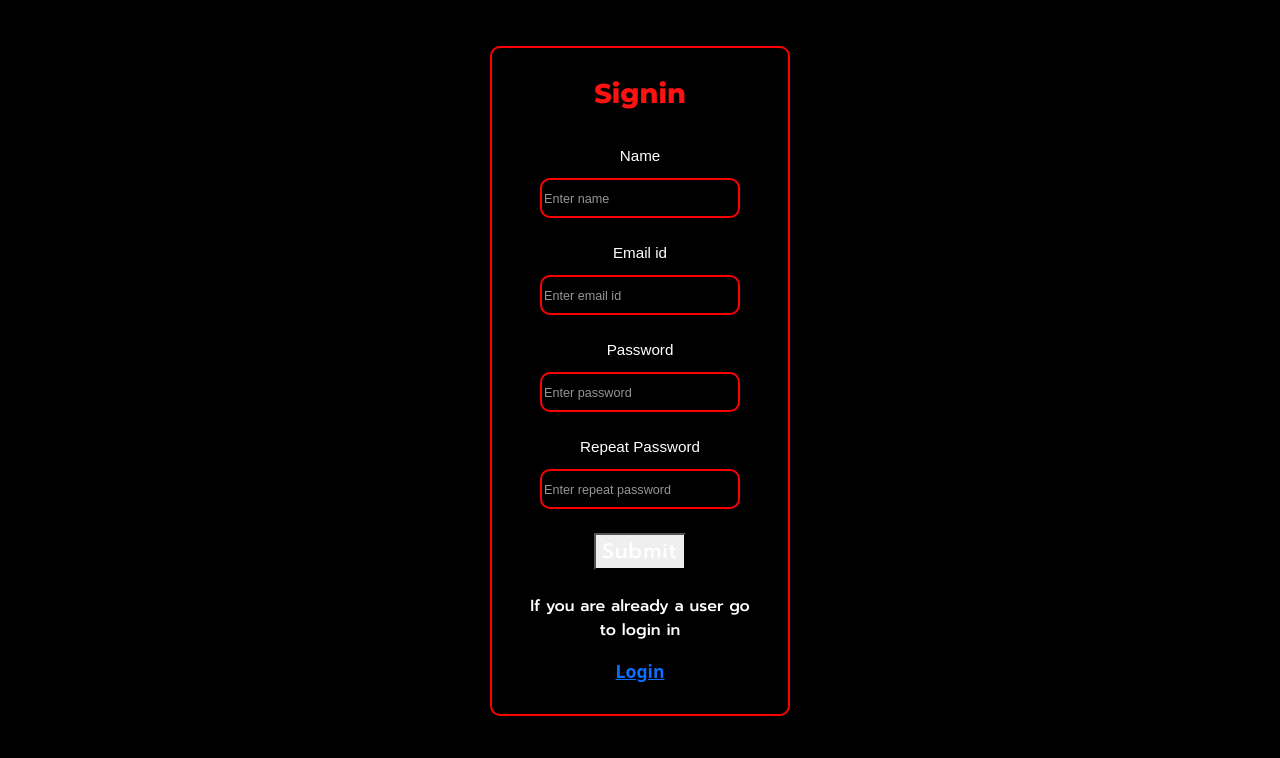
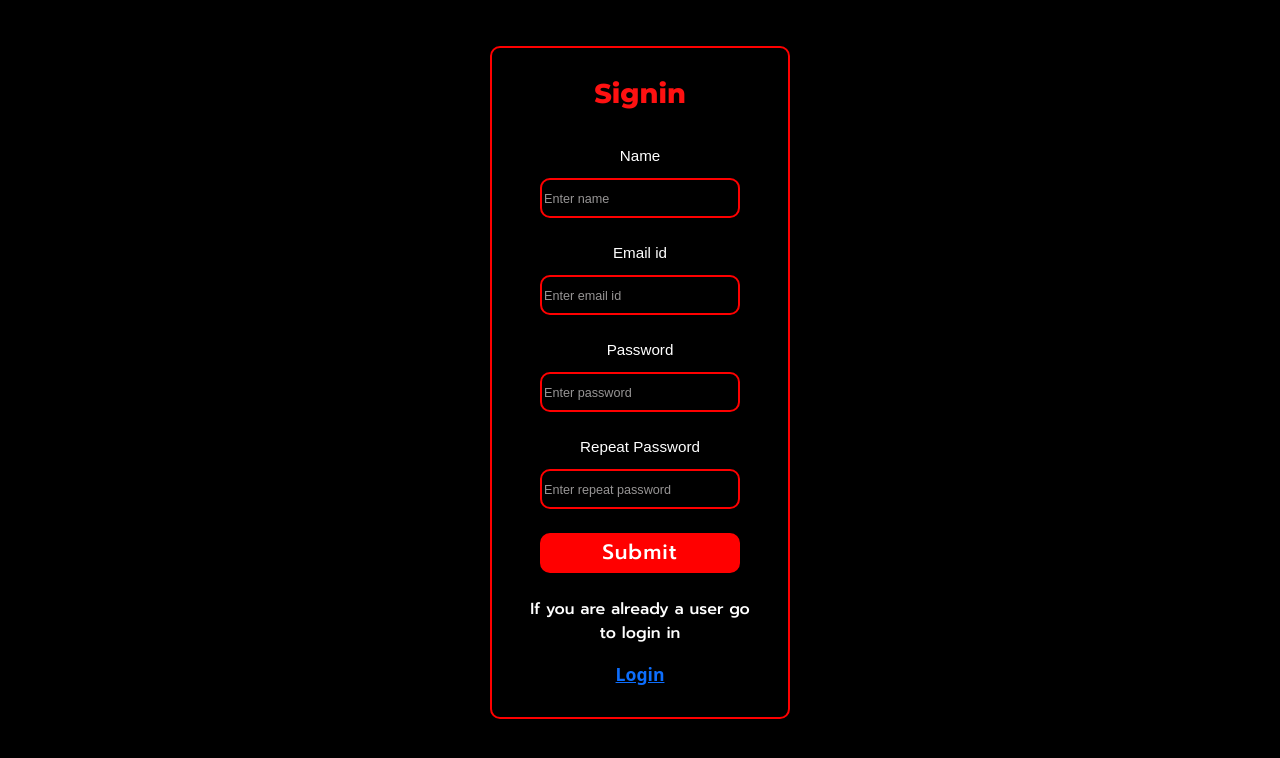
Before and after one commit to dhanasekar-developer/movie-booking-site, a website: page signin.html in a window 1280 px wide. Shown: the part 72-830 px from the top of the page. Drawn offline with nearby package versions, Linux system fonts and the light colour scheme; a web font is replaced by a local one.

Commit message:
update file

```diff
--- a/signin.html
+++ b/signin.html
@@ -297,7 +297,7 @@
 
     }
 
-    .login_form_in>.submitBtn {
+    .submitBtn {
         background-color: red;
         border: none;
         color: #fff;
@@ -372,7 +372,7 @@
         </nav>
     </div>
     <div class="login_form_out">
-        <form class="login_form_in" method="post">
+        <form class="login_form_in" method="post" action="/login">
             <h3 class="heading">Signin</h3>
             <label>Name</label>
             <input type="text" name="userName" placeholder="Enter name"><br>
@@ -382,7 +382,7 @@
             <input type="password" name="password" placeholder="Enter password"><br>
             <label>Repeat Password</label>
             <input type="password" name="repeatPassword" placeholder="Enter repeat password"><br>
-            <a href="login"><button class="submitBtn">Submit</button></a><br>
+            <button class="submitBtn">Submit</button><br>
             <p class="loginText">If you are already a user go to login in</p>
             <a href="login" class="loginLink">Login</a>
         </form>
```
Also changed, not shown: login.html (+2 -1 lines).
